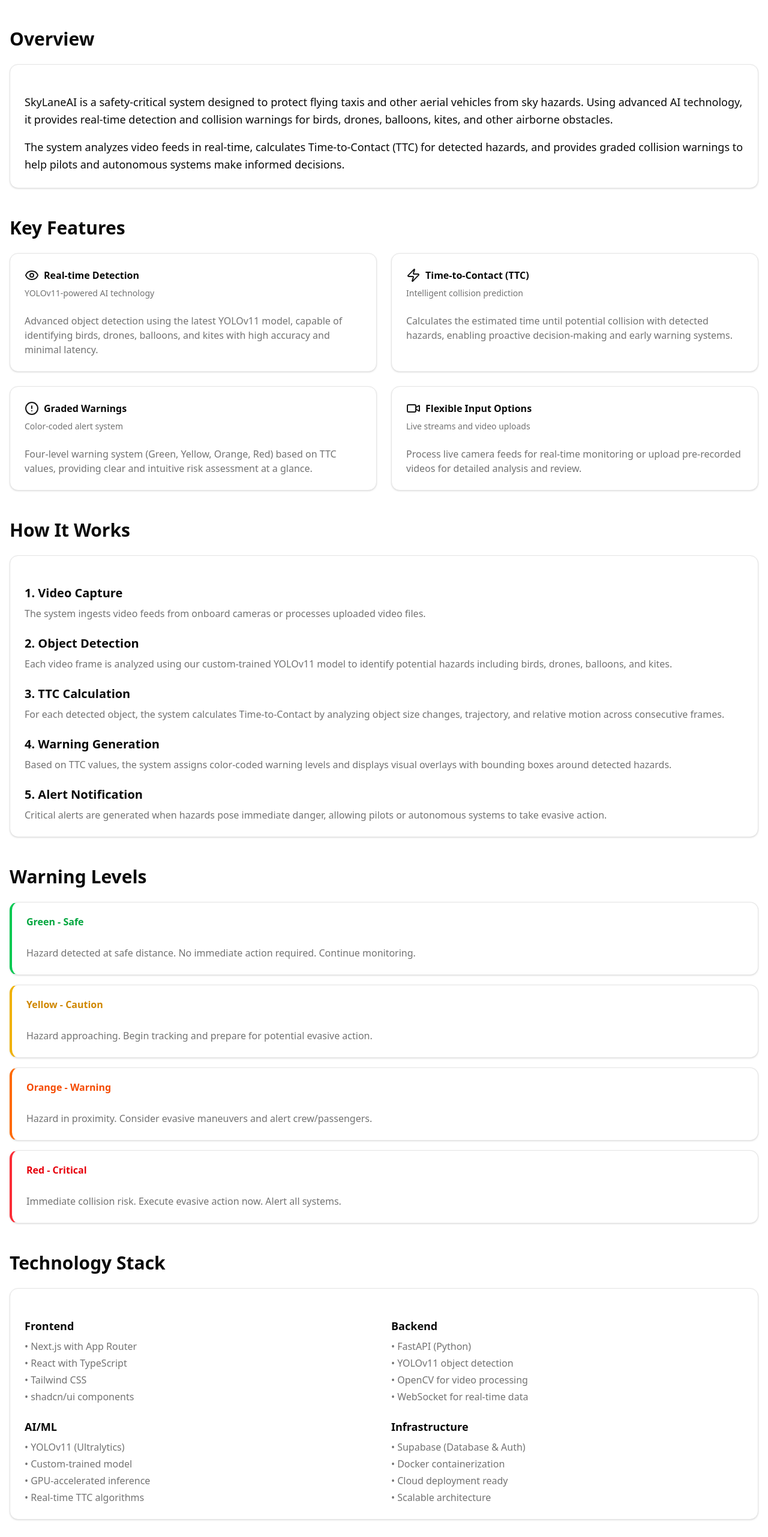
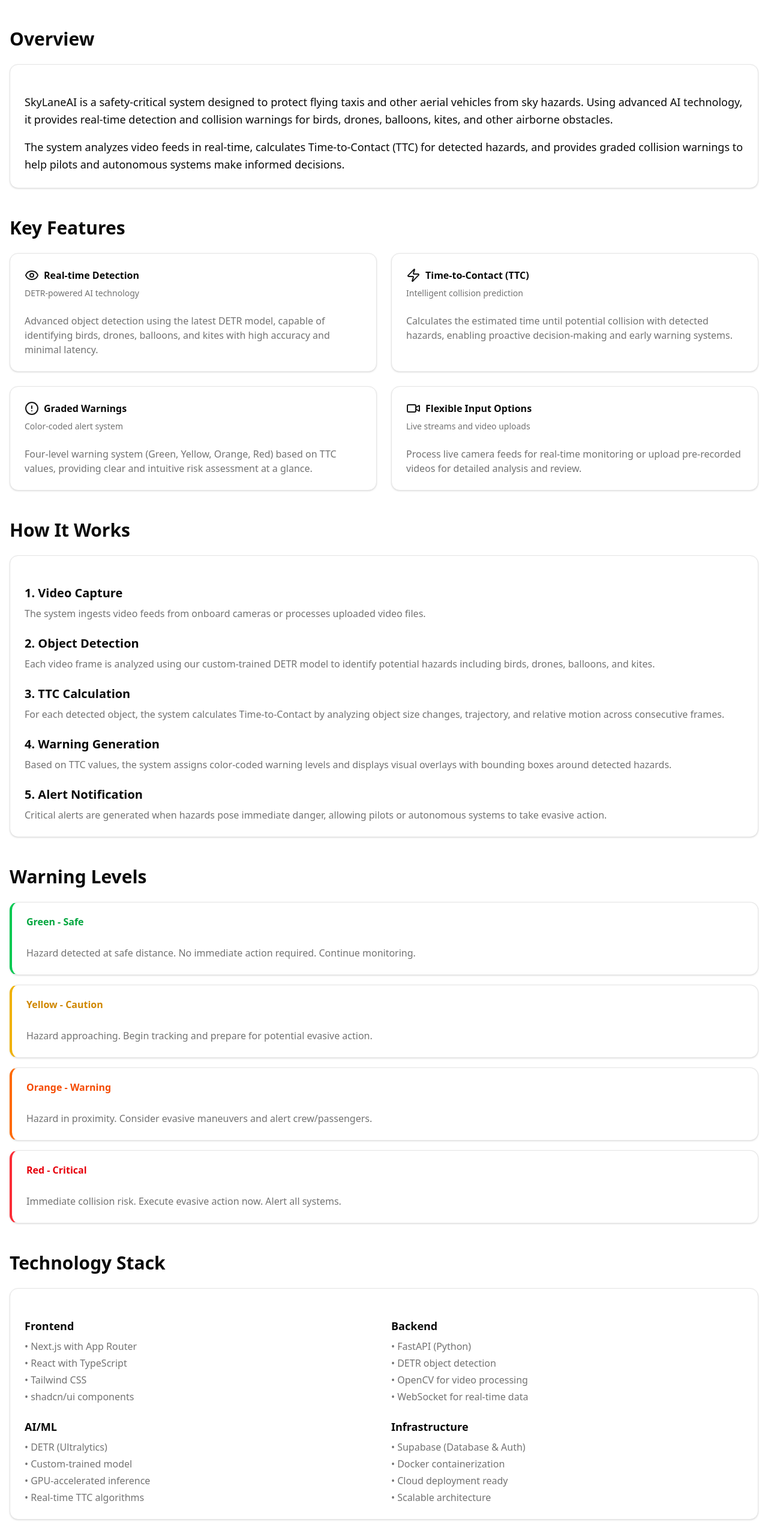
Before and after one commit to samiur-r/SkyLaneAI, a Next.js app in the folder apps/web/: page /docs in a window 1280 px wide. Shown: the part 234-2797 px from the top of the page at 60% size. Built offline with nearby package versions, Linux system fonts and the light colour scheme.

Commit message:
feat: update copy

```diff
--- a/apps/web/src/app/docs/page.tsx
+++ b/apps/web/src/app/docs/page.tsx
@@ -46,11 +46,11 @@
                 <Eye className="w-6 h-6 text-primary" />
                 <CardTitle>Real-time Detection</CardTitle>
               </div>
-              <CardDescription>YOLOv11-powered AI technology</CardDescription>
+              <CardDescription>DETR-powered AI technology</CardDescription>
             </CardHeader>
             <CardContent>
               <p className="text-muted-foreground">
-                Advanced object detection using the latest YOLOv11 model, capable of identifying
+                Advanced object detection using the latest DETR model, capable of identifying
                 birds, drones, balloons, and kites with high accuracy and minimal latency.
               </p>
             </CardContent>
@@ -122,7 +122,7 @@
               <div>
                 <h3 className="text-xl font-semibold mb-2">2. Object Detection</h3>
                 <p className="text-muted-foreground">
-                  Each video frame is analyzed using our custom-trained YOLOv11 model to identify potential hazards
+                  Each video frame is analyzed using our custom-trained DETR model to identify potential hazards
                   including birds, drones, balloons, and kites.
                 </p>
               </div>
@@ -224,7 +224,7 @@
                 <h3 className="text-lg font-semibold mb-2">Backend</h3>
                 <ul className="space-y-1 text-muted-foreground">
                   <li>• FastAPI (Python)</li>
-                  <li>• YOLOv11 object detection</li>
+                  <li>• DETR object detection</li>
                   <li>• OpenCV for video processing</li>
                   <li>• WebSocket for real-time data</li>
                 </ul>
@@ -232,7 +232,7 @@
               <div>
                 <h3 className="text-lg font-semibold mb-2">AI/ML</h3>
                 <ul className="space-y-1 text-muted-foreground">
-                  <li>• YOLOv11 (Ultralytics)</li>
+                  <li>• DETR (Ultralytics)</li>
                   <li>• Custom-trained model</li>
                   <li>• GPU-accelerated inference</li>
                   <li>• Real-time TTC algorithms</li>
--- a/apps/web/src/app/layout.tsx
+++ b/apps/web/src/app/layout.tsx
@@ -16,7 +16,7 @@
 
 export const metadata: Metadata = {
   title: "SkyLaneAI - Sky Hazard Detection",
-  description: "Advanced sky hazard detection system for flying taxis using YOLOv11",
+  description: "Advanced sky hazard detection system for flying taxis using DETR",
 };
 
 export default function RootLayout({
--- a/apps/web/src/app/page.tsx
+++ b/apps/web/src/app/page.tsx
@@ -20,7 +20,7 @@
         </p>
         <p className="text-lg text-muted-foreground max-w-2xl mx-auto mb-8">
           Real-time detection of birds, drones, and airborne hazards using
-          state-of-the-art YOLOv11 technology
+          state-of-the-art DETR technology
         </p>
         <div className="flex gap-4 justify-center flex-wrap">
           <Link href="/stream">
@@ -47,7 +47,7 @@
         <Card>
           <CardHeader>
             <CardTitle>Real-time Detection</CardTitle>
-            <CardDescription>YOLOv11-powered object detection</CardDescription>
+            <CardDescription>DETR-powered object detection</CardDescription>
           </CardHeader>
           <CardContent>
             <p className="text-sm text-muted-foreground">
--- a/apps/web/src/app/stream/page.tsx
+++ b/apps/web/src/app/stream/page.tsx
@@ -185,7 +185,7 @@
         <div className="container mx-auto px-4 py-4">
           <h1 className="text-2xl font-bold">Live Detection Stream</h1>
           <p className="text-sm text-gray-600 dark:text-gray-400">
-            Real-time object detection with YOLOv11
+            Real-time object detection with DETR
           </p>
         </div>
       </header>
--- a/apps/web/src/app/video/page.tsx
+++ b/apps/web/src/app/video/page.tsx
@@ -223,7 +223,7 @@
         <div className="container mx-auto px-4 py-4">
           <h1 className="text-2xl font-bold">Video Detection</h1>
           <p className="text-sm text-gray-600 dark:text-gray-400">
-            Upload and analyze videos with YOLOv11 object detection
+            Upload and analyze videos with DETR object detection
           </p>
         </div>
       </header>
```
